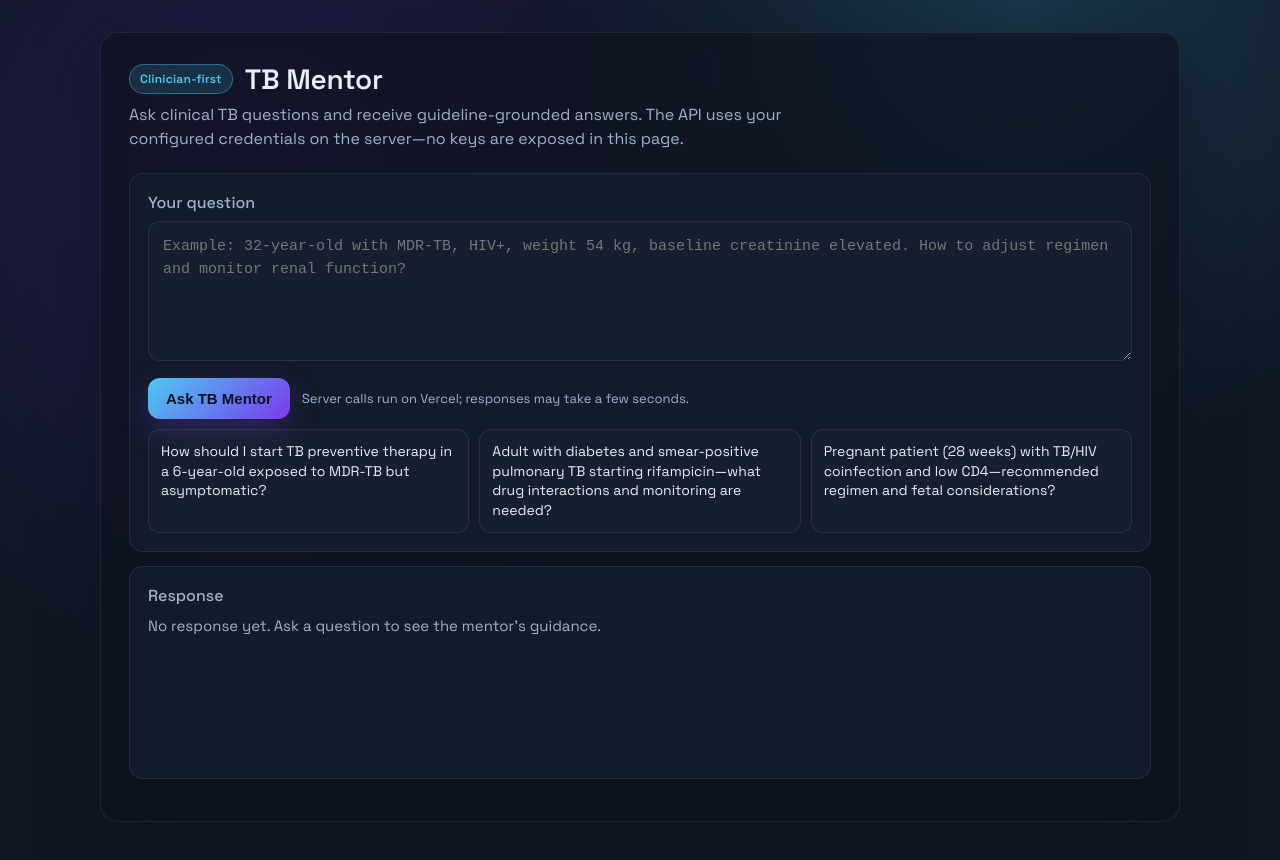
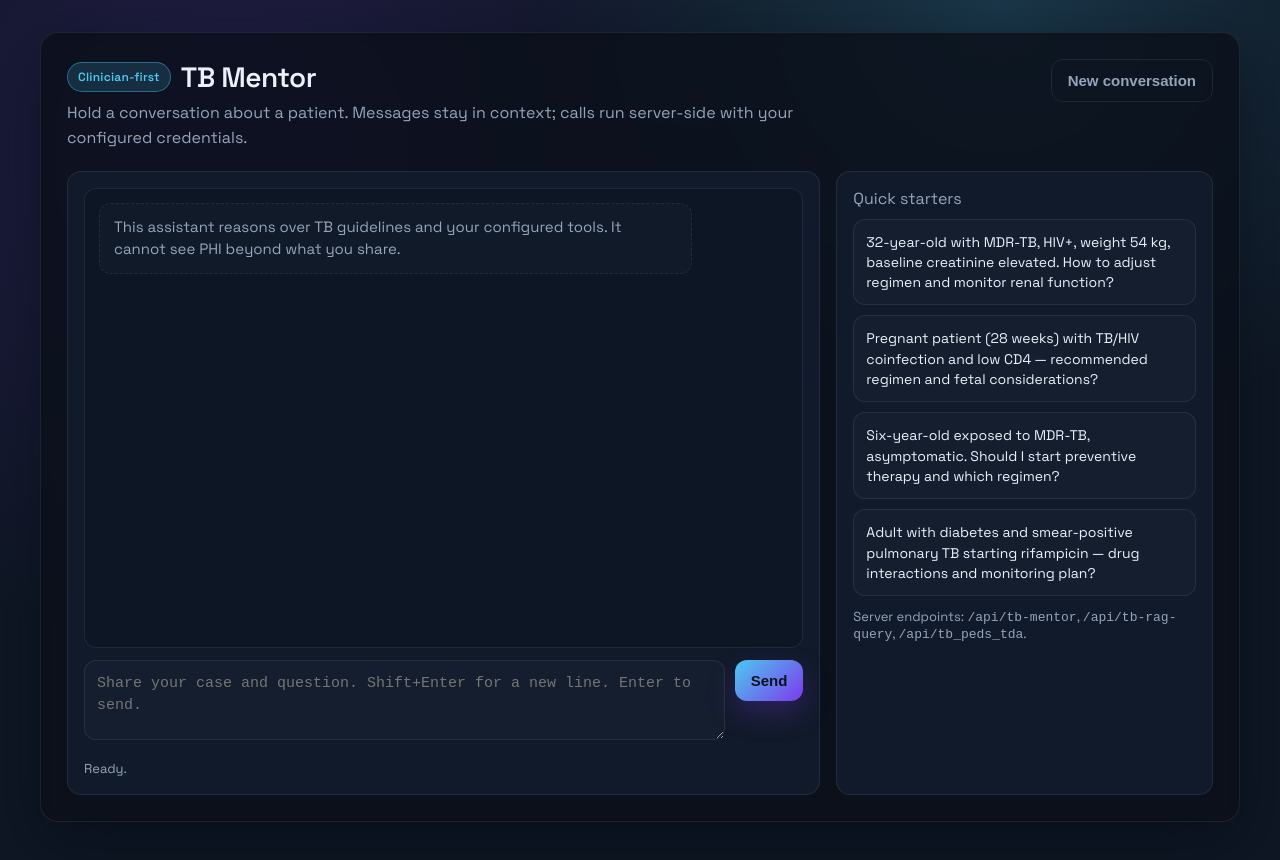
Before and after one commit to aiclinicalmentor-sketch/tb-mentor-api, a website: page public/index.html in a window 1280 px wide. Drawn offline with Linux system fonts and the light colour scheme.

Commit message:
auto scroll on UI

```diff
--- a/public/index.html
+++ b/public/index.html
@@ -10,93 +10,107 @@
   <style>
     :root {
       --bg: #0f1724;
-      --card: #121b2b;
-      --text: #e8eef6;
-      --muted: #9fb2c8;
+      --panel: #111a2a;
+      --surface: #0c1624;
+      --text: #eaf1fb;
+      --muted: #94a5bc;
       --accent: #4cc9f0;
       --accent-strong: #7c3aed;
       --border: rgba(255, 255, 255, 0.08);
-      --shadow: 0 20px 60px rgba(12, 19, 33, 0.6);
+      --shadow: 0 20px 60px rgba(6, 12, 24, 0.6);
     }
     * { box-sizing: border-box; }
     body {
       margin: 0;
       min-height: 100vh;
       font-family: "Space Grotesk", system-ui, -apple-system, sans-serif;
-      background: radial-gradient(circle at 20% 20%, rgba(124, 58, 237, 0.18), transparent 40%),
-                  radial-gradient(circle at 80% 0%, rgba(76, 201, 240, 0.18), transparent 35%),
+      background: radial-gradient(circle at 18% 18%, rgba(124, 58, 237, 0.18), transparent 40%),
+                  radial-gradient(circle at 78% 0%, rgba(76, 201, 240, 0.18), transparent 35%),
                   var(--bg);
       color: var(--text);
+      padding: 32px 16px 48px;
       display: flex;
-      align-items: center;
       justify-content: center;
-      padding: 32px 18px 48px;
     }
     .shell {
       width: 100%;
-      max-width: 1080px;
-      background: rgba(13, 18, 31, 0.7);
+      max-width: 1200px;
+      background: rgba(10, 15, 26, 0.8);
       border: 1px solid var(--border);
       border-radius: 18px;
       box-shadow: var(--shadow);
-      padding: 28px;
+      padding: 26px;
       backdrop-filter: blur(6px);
     }
     header {
       display: flex;
+      justify-content: space-between;
+      gap: 12px;
       flex-wrap: wrap;
-      gap: 16px;
       align-items: flex-start;
-      justify-content: space-between;
-      margin-bottom: 22px;
+      margin-bottom: 20px;
     }
-    .title {
-      display: flex;
-      align-items: center;
-      gap: 12px;
-    }
+    h1 { margin: 0; font-size: 28px; letter-spacing: -0.02em; }
     .badge {
-      background: rgba(76, 201, 240, 0.15);
+      background: rgba(76, 201, 240, 0.16);
       color: var(--accent);
       padding: 6px 10px;
       border-radius: 999px;
-      font-weight: 600;
       font-size: 12px;
+      font-weight: 700;
       letter-spacing: 0.02em;
       border: 1px solid rgba(76, 201, 240, 0.4);
     }
-    h1 {
-      margin: 0;
-      font-size: 28px;
-      letter-spacing: -0.01em;
-    }
-    p.lead {
-      margin: 6px 0 0;
-      color: var(--muted);
-      max-width: 720px;
-      line-height: 1.5;
+    .lead { color: var(--muted); margin: 6px 0 0; line-height: 1.55; max-width: 780px; }
+    .grid {
+      display: grid;
+      grid-template-columns: 2fr 1fr;
+      gap: 16px;
     }
     .card {
-      background: var(--card);
+      background: var(--panel);
       border: 1px solid var(--border);
       border-radius: 14px;
-      padding: 18px;
-      margin-bottom: 14px;
+      padding: 16px;
     }
-    label {
-      display: block;
-      margin-bottom: 8px;
-      color: var(--muted);
-      font-weight: 500;
+    .chat {
+      display: flex;
+      flex-direction: column;
+      gap: 12px;
+      height: 100%;
     }
+    .chat-window {
+      background: var(--surface);
+      border: 1px solid var(--border);
+      border-radius: 12px;
+      padding: 14px;
+      height: 460px;
+      overflow-y: auto;
+      scroll-behavior: smooth;
+    }
+    .msg {
+      max-width: 86%;
+      padding: 12px 14px;
+      border-radius: 12px;
+      margin-bottom: 10px;
+      line-height: 1.5;
+      font-size: 15px;
+      white-space: pre-wrap;
+      word-break: break-word;
+    }
+    .msg.user { margin-left: auto; background: linear-gradient(135deg, #4cc9f0, #7c3aed); color: #0b1220; }
+    .msg.assistant { background: rgba(255, 255, 255, 0.04); border: 1px solid var(--border); }
+    .msg.system { background: rgba(255, 255, 255, 0.02); border: 1px dashed var(--border); color: var(--muted); }
+    .input-area { display: flex; gap: 10px; align-items: flex-start; }
     textarea {
-      width: 100%;
-      min-height: 140px;
+      flex: 1;
+      min-height: 80px;
+      max-height: 140px;
       border-radius: 12px;
       border: 1px solid var(--border);
       background: rgba(255, 255, 255, 0.02);
       color: var(--text);
-      padding: 14px;
+      padding: 12px;
       font-size: 15px;
       line-height: 1.5;
       resize: vertical;
@@ -107,40 +121,24 @@
       border-color: rgba(76, 201, 240, 0.7);
       box-shadow: 0 0 0 3px rgba(76, 201, 240, 0.14);
     }
-    .actions {
-      display: flex;
-      gap: 12px;
-      align-items: center;
-      margin-top: 12px;
-      flex-wrap: wrap;
-    }
     button {
       background: linear-gradient(135deg, var(--accent), var(--accent-strong));
       color: #0b1220;
       border: none;
       border-radius: 12px;
-      padding: 12px 18px;
+      padding: 12px 16px;
       font-weight: 700;
       font-size: 15px;
       cursor: pointer;
       display: inline-flex;
       align-items: center;
       gap: 8px;
-      box-shadow: 0 12px 30px rgba(124, 58, 237, 0.25);
+      box-shadow: 0 12px 28px rgba(124, 58, 237, 0.26);
       transition: transform 0.15s ease, box-shadow 0.2s ease, opacity 0.2s ease;
+      white-space: nowrap;
     }
     button:hover { transform: translateY(-1px); box-shadow: 0 16px 34px rgba(124, 58, 237, 0.28); }
-    button:disabled { opacity: 0.55; cursor: not-allowed; transform: none; box-shadow: none; }
-    .hint {
-      color: var(--muted);
-      font-size: 13px;
-    }
-    .samples {
-      display: grid;
-      grid-template-columns: repeat(auto-fit, minmax(240px, 1fr));
-      gap: 10px;
-      margin-top: 10px;
-    }
+    button:disabled { opacity: 0.6; cursor: not-allowed; transform: none; box-shadow: none; }
     .pill {
       border: 1px solid var(--border);
       border-radius: 12px;
@@ -150,27 +148,23 @@
       cursor: pointer;
       transition: border 0.2s, transform 0.12s ease;
       font-size: 14px;
-      line-height: 1.4;
+      line-height: 1.45;
     }
-    .pill:hover { border-color: rgba(76, 201, 240, 0.6); transform: translateY(-1px); }
-    .output {
-      min-height: 140px;
-      white-space: pre-wrap;
-      color: var(--text);
-      line-height: 1.55;
-      font-size: 15px;
-    }
-    .output .placeholder { color: var(--muted); }
-    .status {
-      font-size: 13px;
-      color: var(--muted);
-      margin-top: 6px;
-    }
+    .pill:hover { border-color: rgba(76, 201, 240, 0.7); transform: translateY(-1px); }
+    .samples { display: grid; gap: 10px; }
+    .status { font-size: 13px; color: var(--muted); margin-top: 8px; min-height: 18px; }
     .error { color: #ff8a8a; }
     .success { color: #7ef7c6; }
-    @media (max-width: 640px) {
-      body { padding: 16px; }
-      .shell { padding: 20px; }
+    .row {
+      display: flex;
+      align-items: center;
+      gap: 10px;
+      flex-wrap: wrap;
+      margin-top: 8px;
+    }
+    @media (max-width: 960px) {
+      .grid { grid-template-columns: 1fr; }
+      .chat-window { height: 420px; }
     }
   </style>
 </head>
@@ -178,41 +172,132 @@
   <div class="shell">
     <header>
       <div>
-        <div class="title">
+        <div class="row" style="margin-top:0">
           <div class="badge">Clinician-first</div>
           <h1>TB Mentor</h1>
         </div>
-        <p class="lead">Ask clinical TB questions and receive guideline-grounded answers. The API uses your configured credentials on the server—no keys are exposed in this page.</p>
+        <p class="lead">Hold a conversation about a patient. Messages stay in context; calls run server-side with your configured credentials.</p>
       </div>
+      <button id="resetBtn" style="background: transparent; color: var(--muted); border: 1px solid var(--border); box-shadow: none;">New conversation</button>
     </header>
 
-    <div class="card">
-      <label for="prompt">Your question</label>
-      <textarea id="prompt" placeholder="Example: 32-year-old with MDR-TB, HIV+, weight 54 kg, baseline creatinine elevated. How to adjust regimen and monitor renal function?"></textarea>
-      <div class="actions">
-        <button id="askBtn">Ask TB Mentor</button>
-        <span class="hint" id="statusHint">Server calls run on Vercel; responses may take a few seconds.</span>
+    <div class="grid">
+      <div class="card chat">
+        <div class="chat-window" id="chatWindow">
+          <div class="msg system">This assistant reasons over TB guidelines and your configured tools. It cannot see PHI beyond what you share.</div>
+        </div>
+        <div class="input-area">
+          <textarea id="prompt" placeholder="Share your case and question. Shift+Enter for a new line. Enter to send."></textarea>
+          <button id="askBtn">Send</button>
+        </div>
+        <div class="status" id="status">Ready.</div>
       </div>
-      <div class="samples" id="samples">
-        <div class="pill">How should I start TB preventive therapy in a 6-year-old exposed to MDR-TB but asymptomatic?</div>
-        <div class="pill">Adult with diabetes and smear-positive pulmonary TB starting rifampicin—what drug interactions and monitoring are needed?</div>
-        <div class="pill">Pregnant patient (28 weeks) with TB/HIV coinfection and low CD4—recommended regimen and fetal considerations?</div>
+
+      <div class="card">
+        <p style="margin:0 0 10px; color: var(--muted);">Quick starters</p>
+        <div class="samples" id="samples">
+          <div class="pill">32-year-old with MDR-TB, HIV+, weight 54 kg, baseline creatinine elevated. How to adjust regimen and monitor renal function?</div>
+          <div class="pill">Pregnant patient (28 weeks) with TB/HIV coinfection and low CD4 — recommended regimen and fetal considerations?</div>
+          <div class="pill">Six-year-old exposed to MDR-TB, asymptomatic. Should I start preventive therapy and which regimen?</div>
+          <div class="pill">Adult with diabetes and smear-positive pulmonary TB starting rifampicin — drug interactions and monitoring plan?</div>
+        </div>
+        <p class="status" style="margin-top:12px;">Server endpoints: <code>/api/tb-mentor</code>, <code>/api/tb-rag-query</code>, <code>/api/tb_peds_tda</code>.</p>
       </div>
-    </div>
-
-    <div class="card">
-      <label>Response</label>
-      <div class="output" id="output"><span class="placeholder">No response yet. Ask a question to see the mentor's guidance.</span></div>
-      <div class="status" id="status"></div>
     </div>
   </div>
 
   <script>
     const promptEl = document.getElementById("prompt");
     const askBtn = document.getElementById("askBtn");
-    const outputEl = document.getElementById("output");
+    const resetBtn = document.getElementById("resetBtn");
+    const chatWindow = document.getElementById("chatWindow");
     const statusEl = document.getElementById("status");
-    const hintEl = document.getElementById("statusHint");
+
+    let history = [];
+    let sending = false;
+
+    function scrollToBottom() {
+      chatWindow.scrollTop = chatWindow.scrollHeight;
+    }
+
+    function renderMessages() {
+      chatWindow.innerHTML = "";
+      for (const m of history) {
+        const div = document.createElement("div");
+        div.className = "msg " + (m.role || "assistant");
+        div.textContent = m.content;
+        chatWindow.appendChild(div);
+      }
+      scrollToBottom();
+    }
+
+    function setStatus(text, className) {
+      statusEl.textContent = text || "";
+      statusEl.className = "status" + (className ? " " + className : "");
+    }
+
+    async function sendMessage() {
+      if (sending) return;
+      const message = promptEl.value.trim();
+      if (!message) {
+        setStatus("Please enter a question.", "error");
+        return;
+      }
+
+      sending = true;
+      askBtn.disabled = true;
+      setStatus("Thinking...");
+
+      // Add user message locally
+      history.push({ role: "user", content: message });
+      renderMessages();
+      promptEl.value = "";
+
+      try {
+        const convoForApi = history.filter(
+          (h) => h.role === "user" || h.role === "assistant"
+        );
+
+        const res = await fetch("/api/tb-mentor", {
+          method: "POST",
+          headers: { "Content-Type": "application/json" },
+          body: JSON.stringify({ message, history: convoForApi })
+        });
+
+        const data = await res.json().catch(() => ({}));
+        if (!res.ok) {
+          setStatus(data?.error || "Request failed.", "error");
+          return;
+        }
+
+        const output = data.output || "No content returned.";
+        history.push({ role: "assistant", content: output });
+        renderMessages();
+        setStatus("Answer ready.", "success");
+      } catch (err) {
+        setStatus("Network or server error. Try again.", "error");
+      } finally {
+        sending = false;
+        askBtn.disabled = false;
+        promptEl.focus();
+      }
+    }
+
+    askBtn.addEventListener("click", sendMessage);
+    promptEl.addEventListener("keydown", (e) => {
+      if (e.key === "Enter" && !e.shiftKey) {
+        e.preventDefault();
+        sendMessage();
+      }
+    });
+
+    resetBtn.addEventListener("click", () => {
+      history = [{ role: "system", content: "This assistant reasons over TB guidelines and your configured tools. It cannot see PHI beyond what you share." }];
+      renderMessages();
+      setStatus("Ready.");
+      promptEl.value = "";
+      promptEl.focus();
+    });
 
     document.querySelectorAll(".pill").forEach((pill) => {
       pill.addEventListener("click", () => {
@@ -221,80 +306,10 @@
       });
     });
 
-    function setBusy(isBusy, message) {
-      askBtn.disabled = isBusy;
-      statusEl.textContent = message || "";
-      if (isBusy) {
-        statusEl.classList.remove("error", "success");
-      }
-    }
-
-    function renderOutput(text) {
-      if (!text) {
-        outputEl.innerHTML = '<span class="placeholder">No response yet.</span>';
-        return;
-      }
-      const safe = text
-        .split("\\n\\n")
-        .map((para) => para.trim())
-        .filter(Boolean)
-        .map((para) => {
-          const escaped = para
-            .replace(/&/g, "&amp;")
-            .replace(/</g, "&lt;")
-            .replace(/>/g, "&gt;");
-          return "<p>" + escaped.replace(/\\n/g, "<br>") + "</p>";
-        })
-        .join("");
-      outputEl.innerHTML = safe;
-    }
-
-    async function askMentor() {
-      const message = promptEl.value.trim();
-      if (!message) {
-        statusEl.textContent = "Please enter a question.";
-        statusEl.classList.add("error");
-        return;
-      }
-      statusEl.classList.remove("error", "success");
-      renderOutput("");
-      setBusy(true, "Thinking...");
-      hintEl.textContent = "Running serverless call to /api/tb-mentor";
-
-      try {
-        const res = await fetch("/api/tb-mentor", {
-          method: "POST",
-          headers: { "Content-Type": "application/json" },
-          body: JSON.stringify({ message })
-        });
-
-        const data = await res.json().catch(() => ({}));
-        if (!res.ok) {
-          const errMsg = data?.error || "Request failed";
-          statusEl.textContent = errMsg;
-          statusEl.classList.add("error");
-          renderOutput("");
-          return;
-        }
-        renderOutput(data.output || "No content returned.");
-        statusEl.textContent = "Answer ready.";
-        statusEl.classList.add("success");
-      } catch (err) {
-        statusEl.textContent = "Network or server error. Try again.";
-        statusEl.classList.add("error");
-        renderOutput("");
-      } finally {
-        setBusy(false, "");
-        hintEl.textContent = "Server calls run on Vercel; responses may take a few seconds.";
-      }
-    }
-
-    askBtn.addEventListener("click", askMentor);
-    promptEl.addEventListener("keydown", (e) => {
-      if (e.key === "Enter" && (e.metaKey || e.ctrlKey)) {
-        askMentor();
-      }
-    });
+    // seed initial system message
+    history = [{ role: "system", content: "This assistant reasons over TB guidelines and your configured tools. It cannot see PHI beyond what you share." }];
+    renderMessages();
+    setStatus("Ready.");
   </script>
 </body>
 </html>
```
Also changed, not shown: api/tb-mentor.js (+19 -1 lines).
